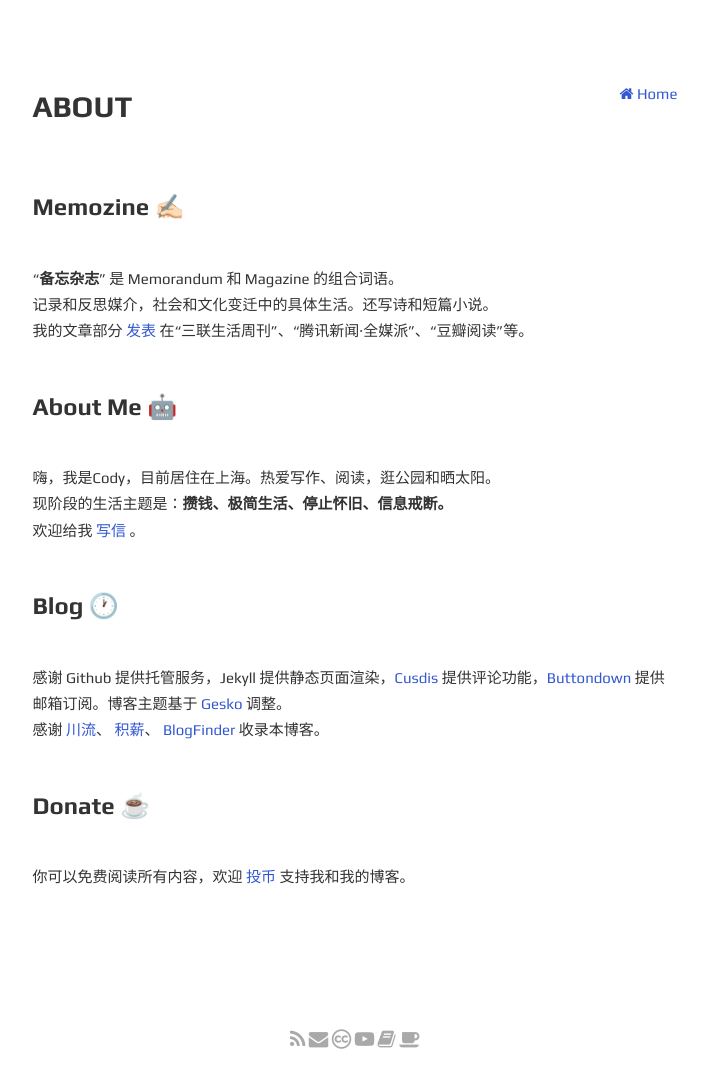
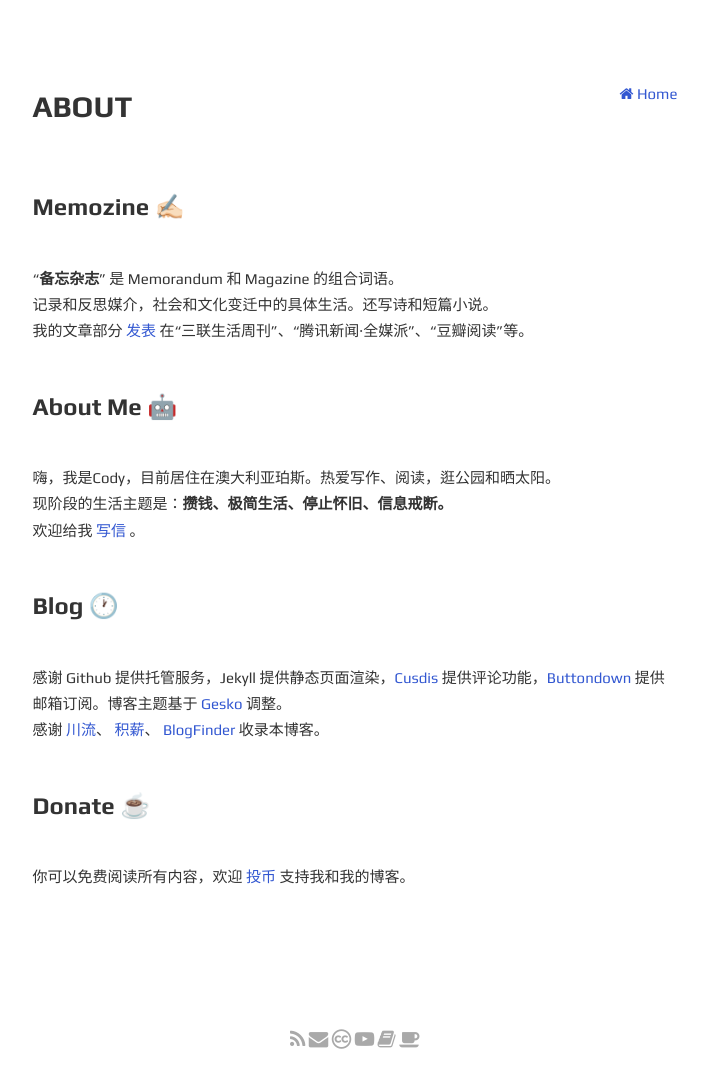
Before and after one commit to codyb1ue/codyb1ue.github.io, a Jekyll site: the page built from zh/about.html, in a window 1280 px wide. Shown: the whole page, without its empty margins (285-993 px from the left). Built offline with Jekyll 4.4.1, drawn with Linux system fonts in a browser that asks for light colours.

Commit message:
Update about.html

```diff
--- a/zh/about.html
+++ b/zh/about.html
@@ -11,7 +11,7 @@ layout: page
 <p>“<b>备忘杂志</b>” 是 Memorandum 和 Magazine 的组合词语。<br>记录和反思媒介，社会和文化变迁中的具体生活。还写诗和短篇小说。<br>我的文章部分 <a href="https://memozine.me/tag/publish/">发表</a> 在“三联生活周刊”、“腾讯新闻·全媒派”、“豆瓣阅读”等。<br></p>
 <br>
 <h3>About Me 🤖</h3>
-<p>嗨，我是Cody，目前居住在上海。热爱写作、阅读，逛公园和晒太阳。<br>现阶段的生活主题是：<b>攒钱、极简生活、停止怀旧、信息戒断。</b><br>欢迎给我 <a href="mailto:memozine.me@outlook.com">写信</a> 。</p>
+<p>嗨，我是Cody，目前居住在澳大利亚珀斯。热爱写作、阅读，逛公园和晒太阳。<br>现阶段的生活主题是：<b>攒钱、极简生活、停止怀旧、信息戒断。</b><br>欢迎给我 <a href="mailto:memozine.me@outlook.com">写信</a> 。</p>
 <br>
 <h3>Blog 🕐</h3>
 <p>感谢 Github 提供托管服务，Jekyll 提供静态页面渲染，<a href="https://cusdis.com">Cusdis</a> 提供评论功能，<a href="https://buttondown.email/refer/memozine">Buttondown</a> 提供邮箱订阅。博客主题基于 <a href="https://github.com/DavideBri/Gesko">Gesko</a> 调整。<br>感谢 <a href="https://chuanliu.org">川流</a>、 <a href="https://firewood.news/blog/memozine.me/1">积薪</a>、 <a href="https://bf.zzxworld.com/s/928">BlogFinder</a> 收录本博客。</p>
```
